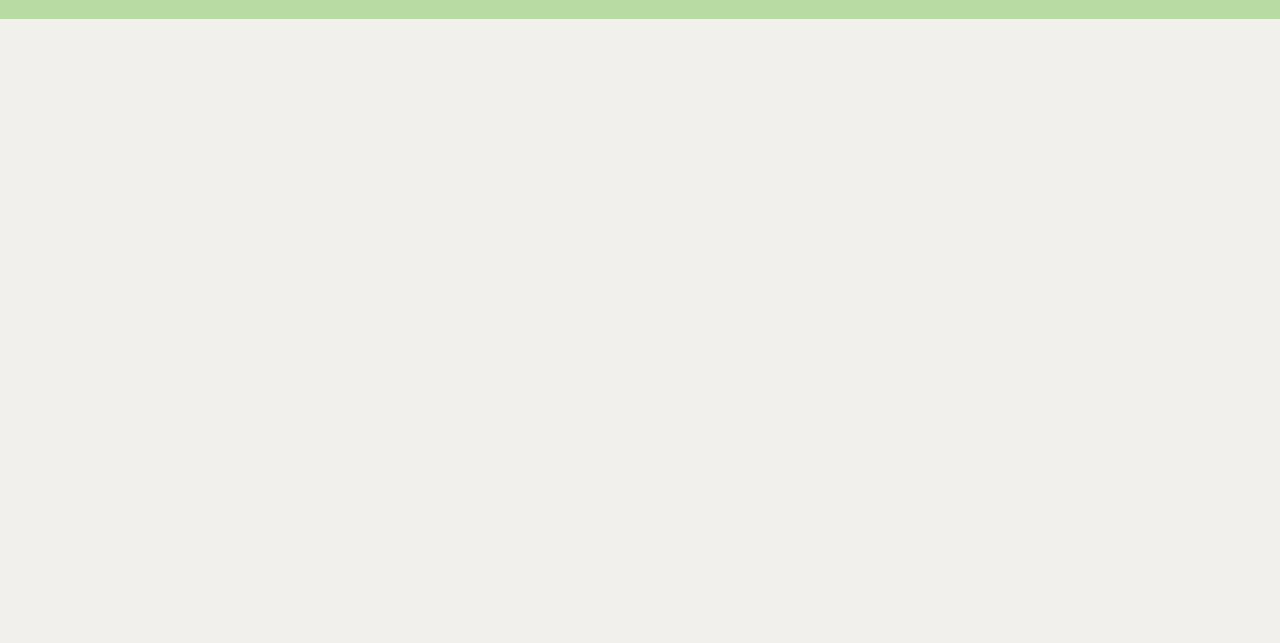
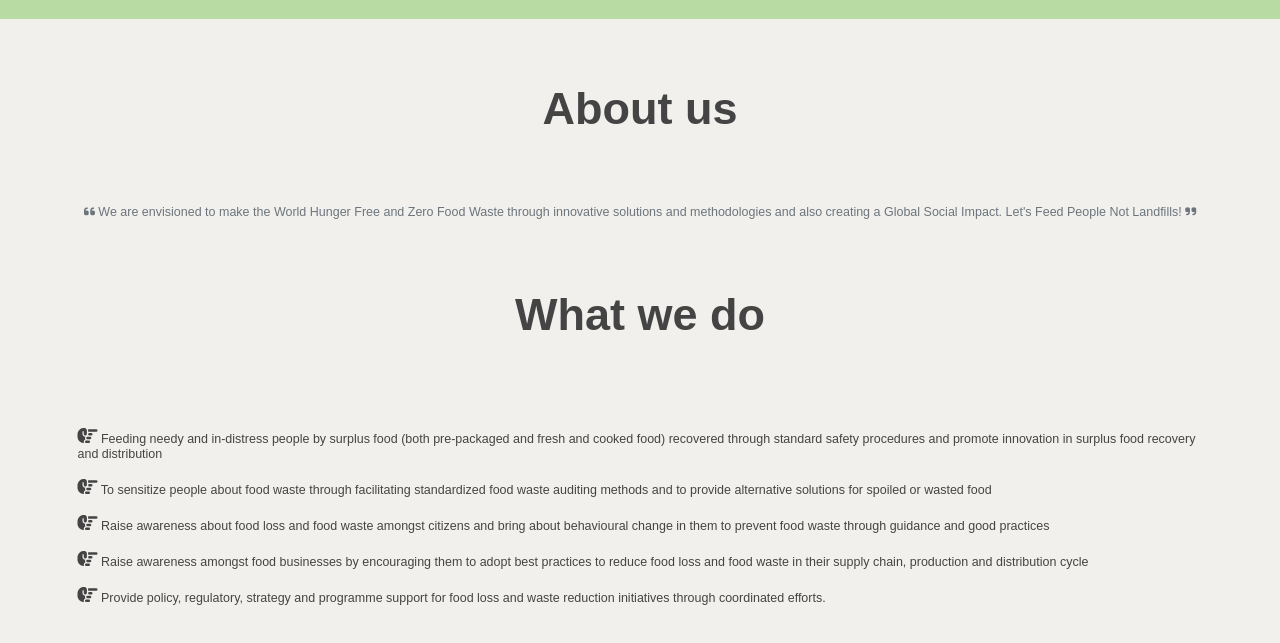
Before and after one commit to abhishekkumar201005/HackThisFallProject, a plain HTML site: page Main_Project/index.html in a window 1280 px wide. Shown: the part 71-714 px from the top of the page. Drawn offline with nearby package versions, Linux system fonts and the light colour scheme.

Commit message:
about us

```diff
--- a/Main_Project/index.html
+++ b/Main_Project/index.html
@@ -15,8 +15,10 @@
     <link rel="stylesheet" href="style.css" />
     <title>food_waste Website</title>
     <script defer src="script.js"></script>
+    <script src="https://kit.fontawesome.com/510912601c.js" crossorigin="anonymous"></script>
   </head>
   <body>
+    <header class="header">
       <nav class="nav">
         <img
           src="https://hackthisfall.tech/_nuxt/img/HTFLogo.f1c7609.svg"
@@ -40,9 +42,35 @@
             <a class="nav__link" href="#section--3">EVENTS</a>
           </li>
         </ul>
-      </nav>
+      </nav
+      </header>
     <main>
+      <div class="container mt-5 mb-5">
+        <div class="row">
+             <div class="col-md-12 mt-5 mb-5">
+                <h1 class=" text-center bolder-txt">About us</h1>
+            </div>
+            <div class="col-md-12 mt-5 mb-5">
+                <h5 class="text-muted text-center">
+                    <i class="fas fa-quote-left float-left"></i>
+                    We are envisioned to make the World Hunger Free and Zero Food Waste through innovative solutions and methodologies and also creating a Global Social Impact.
+                    Let's Feed People Not Landfills!
+                    <i class="fas fa-quote-right float-right"></i>
+                </h5>
+            </div>
+            <div class="col-md-12 mt-5 mb-5">
+                <h1 class=" text-center bolder-txt">What we do</h1>
+            </div>
+            <div class="col-md-12 mt-5 mb-5">
+                <h5 class="color-purple mt-4"><i class="fas fa-hand-point-right mr-2 fs-2"></i> Feeding needy and in-distress people by surplus food (both pre-packaged and fresh and cooked food) recovered through standard safety procedures and promote innovation in surplus food recovery and distribution</h5>
+                <h5 class="color-purple mt-4"><i class="fas fa-hand-point-right mr-2 fs-2"></i> To sensitize people about food waste through facilitating standardized food waste auditing methods and to provide alternative solutions for spoiled or wasted food</h5>
+                <h5 class="color-purple mt-4"><i class="fas fa-hand-point-right mr-2 fs-2"></i> Raise awareness about food loss and food waste amongst citizens and bring about behavioural change in them to prevent food waste through guidance and good practices</h5>
+                <h5 class="color-purple mt-4"><i class="fas fa-hand-point-right mr-2 fs-2"></i> Raise awareness amongst food businesses by encouraging them to adopt best practices to reduce food loss and food waste in their supply chain, production and distribution cycle</h5>
+                <h5 class="color-purple mt-4"><i class="fas fa-hand-point-right mr-2 fs-2"></i> Provide policy, regulatory, strategy and programme support for food loss and waste reduction initiatives through coordinated efforts. </h5>
 
+            </div>
+        </div>
+    </div>
     </main>
     <!-- Option 1: Bootstrap Bundle with Popper -->
     <script
--- a/Main_Project/style.css
+++ b/Main_Project/style.css
@@ -101,3 +101,17 @@
     font-size: 2.4rem;
     font-weight: 500;
   }
+
+ /* HEADER */
+.header {
+  height: 100vh;
+  display: flex;
+  flex-direction: column;
+  align-items: center;
+}
+
+/* About us page */
+.bolder-txt {
+  font-size: 45px;
+  font-weight: 800;
+}
```
Also changed, not shown: Main_Project/img/img-1.jpg (added), Main_Project/img/img-2.jpg (added), Main_Project/img/img-3.jpg (added).
